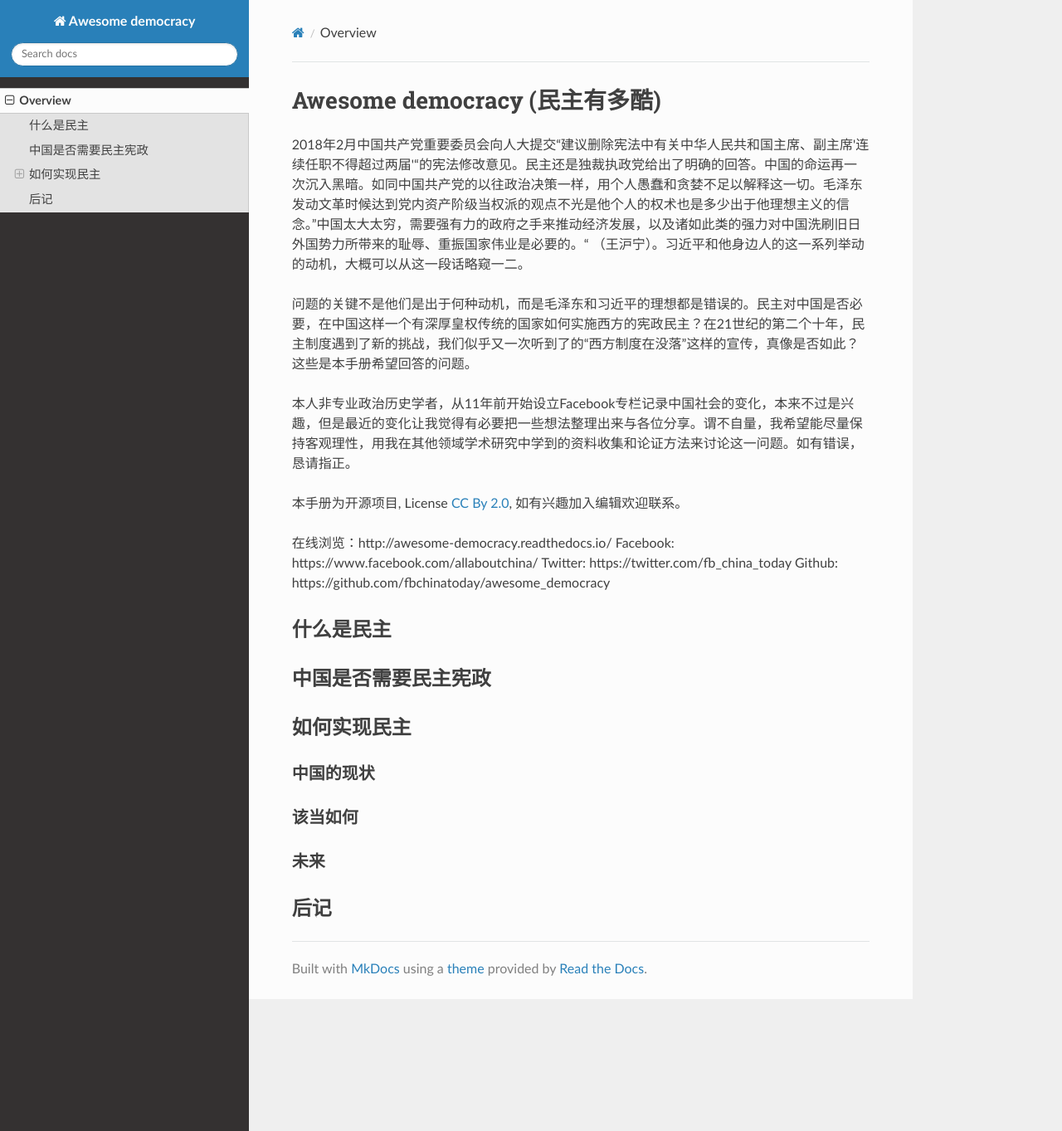
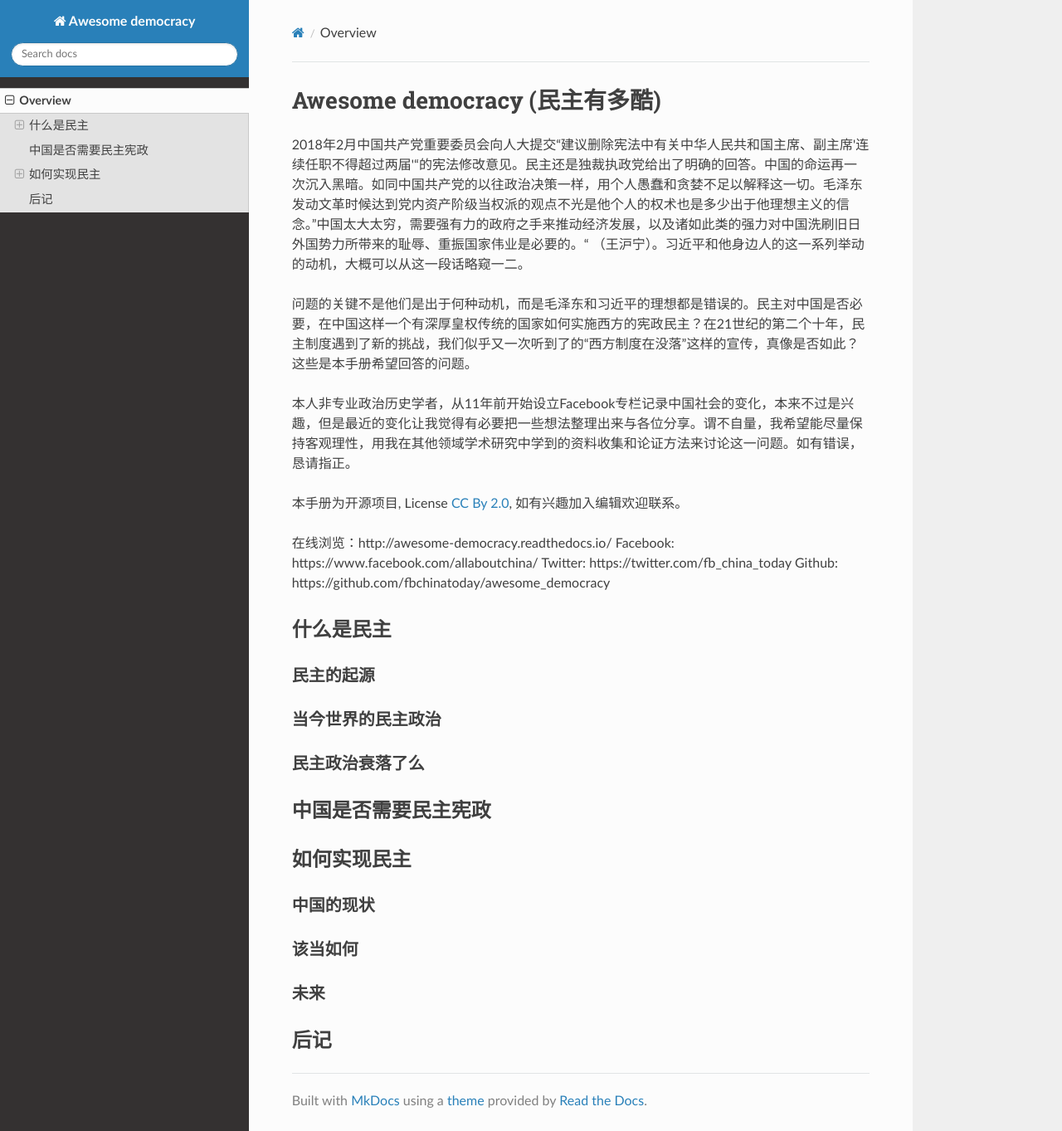
Before and after one commit to fbchinatoday/awesome_democracy, an MkDocs documentation site: the page built from docs/index.md, in a window 1280 px wide and 1363 px high. Shown: the whole window at 83% size. Built offline with MkDocs 1.6.1, drawn with Linux system fonts in a browser that asks for light colours; nearby versions of some CDN libraries; old or Windows-style settings are respelled for this version of MkDocs.

Commit message:
a quick commit

```diff
--- a/docs/index.md
+++ b/docs/index.md
@@ -18,6 +18,12 @@ Github: https://github.com/fbchinatoday/awesome_democracy
 
 ## 什么是民主
 
+### 民主的起源
+
+### 当今世界的民主政治
+
+### 民主政治衰落了么
+
 ## 中国是否需要民主宪政
 
 ## 如何实现民主
```
